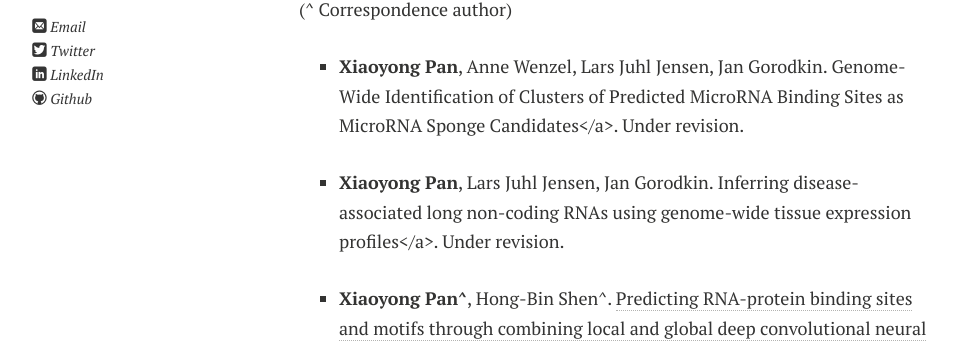
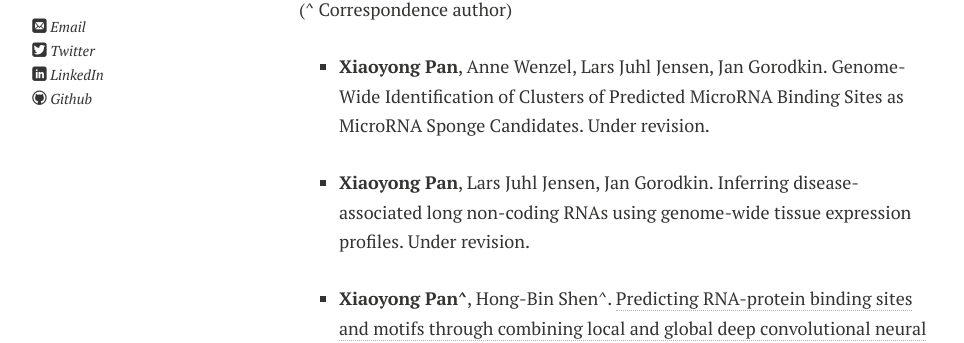
Before and after one commit to xypan1232/xypan1232.github.io, a Jekyll site: the page built from publications.md, in a window 1280 px wide and 900 px high. Shown: the part 223-566 px from the top of the window, without its empty margins (21-985 px from the left). Built offline with Jekyll 4.4.1, drawn with Linux system fonts in a browser that asks for light colours; nearby versions of some CDN libraries; Markdown is read by kramdown in place of the engine named in the settings.

Commit message:
Update publications.md

```diff
--- a/publications.md
+++ b/publications.md
@@ -11,11 +11,12 @@ See my Publication at <a href="https://scholar.google.com/citations?hl=en&user=Y
 (^ Correspondence author) <br>
 <ul>
 
-	<li>
-    <p><b>Xiaoyong Pan</b>, Anne Wenzel, Lars Juhl Jensen, Jan Gorodkin. Genome-Wide Identification of Clusters of Predicted MicroRNA Binding Sites as MicroRNA Sponge Candidates</a>. Under revision. </p>
+<li>
+    <p><b>Xiaoyong Pan</b>, Anne Wenzel, Lars Juhl Jensen, Jan Gorodkin. Genome-Wide Identification of Clusters of Predicted MicroRNA Binding Sites as MicroRNA Sponge Candidates. Under revision. </p>
   </li>
+
 <li>
-    <p><b>Xiaoyong Pan</b>, Lars Juhl Jensen, Jan Gorodkin. Inferring disease-associated long non-coding RNAs using genome-wide tissue expression profiles</a>. Under revision. </p>
+    <p><b>Xiaoyong Pan</b>, Lars Juhl Jensen, Jan Gorodkin. Inferring disease-associated long non-coding RNAs using genome-wide tissue expression profiles. Under revision. </p>
   </li>
 
 <li>
```
